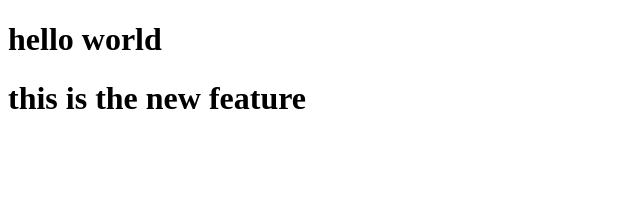
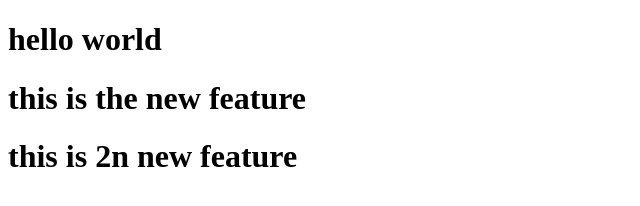
Before and after one commit to onlyabhishek/localrepo, a plain HTML site: page index.html in a window 1280 px wide. Shown: the whole page, without its empty margins (0-640 px from the left). Drawn offline with Linux system fonts and the light colour scheme.

Commit message:
feature2

```diff
--- a/index.html
+++ b/index.html
@@ -8,5 +8,6 @@
 <body>
     <h1>hello world </h1>
     <h1> this is the new feature</h1>
+    <h1> this is 2n new feature</h1>
 </body>
 </html>
```
